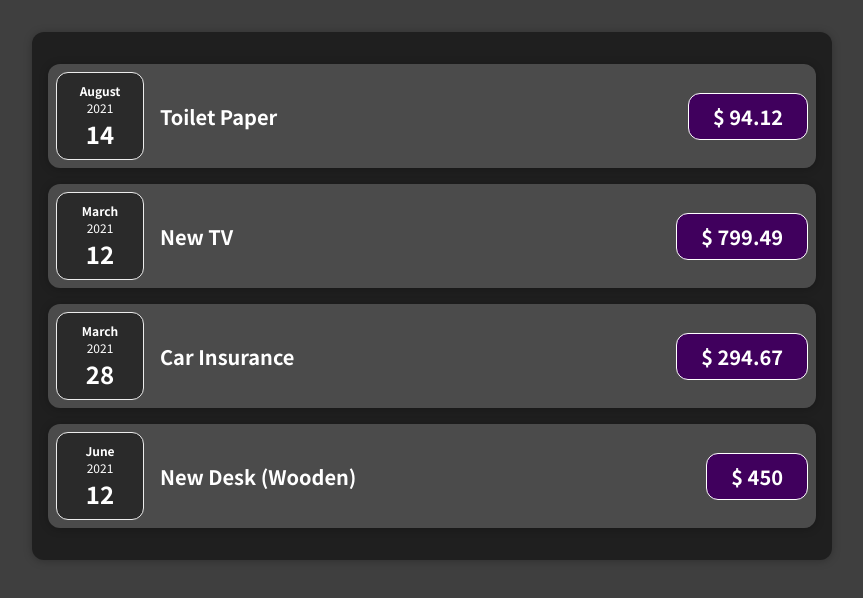
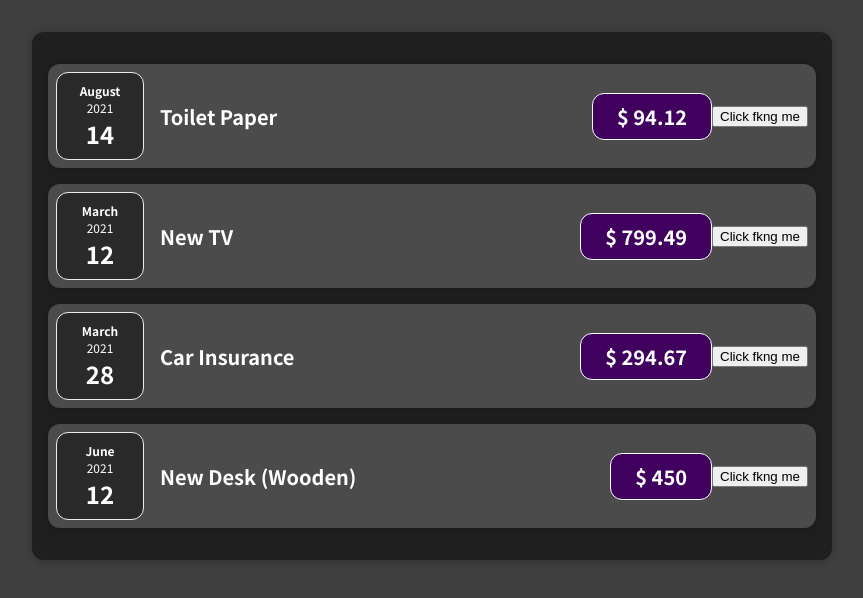
Before and after one commit to EarendilM83/React, a JavaScript app in the folder react-complete-guide/: page / in a window 1280 px wide. Shown: the top 598 px of the page, without its empty margins (208-1071 px from the left). Built offline with nearby package versions, Linux system fonts and the light colour scheme.

Commit message:
rough click reference added

```diff
--- a/react-complete-guide/src/components/ExpenseItem.js
+++ b/react-complete-guide/src/components/ExpenseItem.js
@@ -6,6 +6,11 @@ function ExpenseItem(props) {
   //   const expenseDate = new Date(2021, 2, 28);
   //   const expenseTitle = "Healthcare";
   //   const expenseAmount = 294.67;
+  let title = props.title;
+  const clickHandler = () => {
+    title = "Updated";
+    console.log("updated");
+  };
 
   return (
     <Card className="expense-item">
@@ -15,7 +20,7 @@ function ExpenseItem(props) {
         <h2>{props.title}</h2>
         <div className="expense-item__price">$ {props.amount}</div>
       </div>
-
+      <button onClick={clickHandler}>Click fkng me</button>
       {/* end element */}
     </Card>
   );
```
Also changed, not shown: 1 other file (tests, documents, lock files or other folders).
